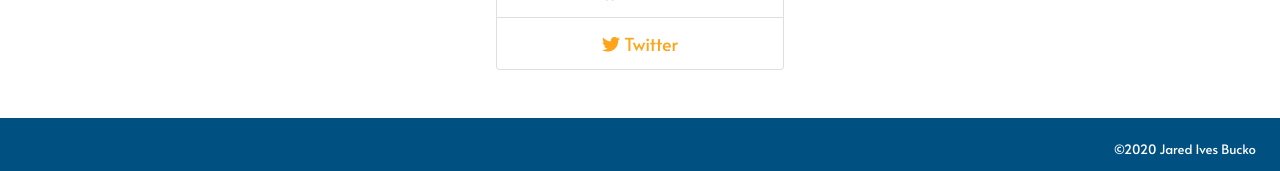
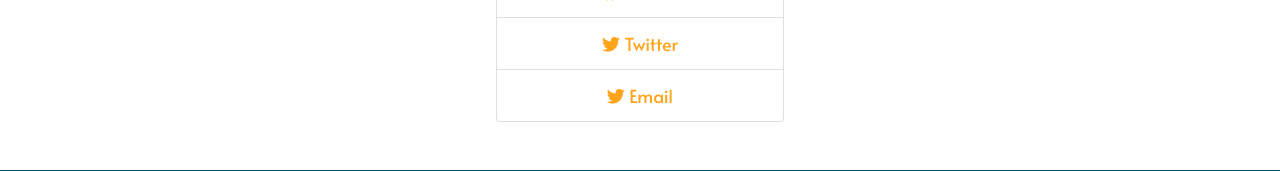
Before and after one commit to jaredbucko/portfolio-react, a React (Create React App) app: page / in a window 1280 px wide. Shown: the part 872-1043 px from the top of the page. Built offline with nearby package versions, Linux system fonts and the light colour scheme.

Commit message:
added twitter link

```diff
--- a/src/App.js
+++ b/src/App.js
@@ -14,7 +14,6 @@ function App() {
         <Body />
         <Footer />
     </Router>
-
   );
 }
 
--- a/src/Components/Contact/index.js
+++ b/src/Components/Contact/index.js
@@ -14,6 +14,7 @@ function Contact() {
                     <li className="list-group-item text-center"><a href="https://www.linkedin.com/in/jaredbucko"><i class="fab fa-linkedin"></i> LinkedIn</a></li>
                     <li className="list-group-item text-center"><a href="https://www.github.com/jaredbucko"><i class="fab fa-github"></i> GitHub</a></li>
                     <li className="list-group-item text-center"><a href="https://www.twitter.com"><i class="fab fa-twitter"></i> Twitter</a></li>
+                    <li className="list-group-item text-center"><a href="https://www.twitter.com"><i class="fab fa-twitter"></i> Email</a></li>
                 </ul>
                 </div>
           </div>
```
